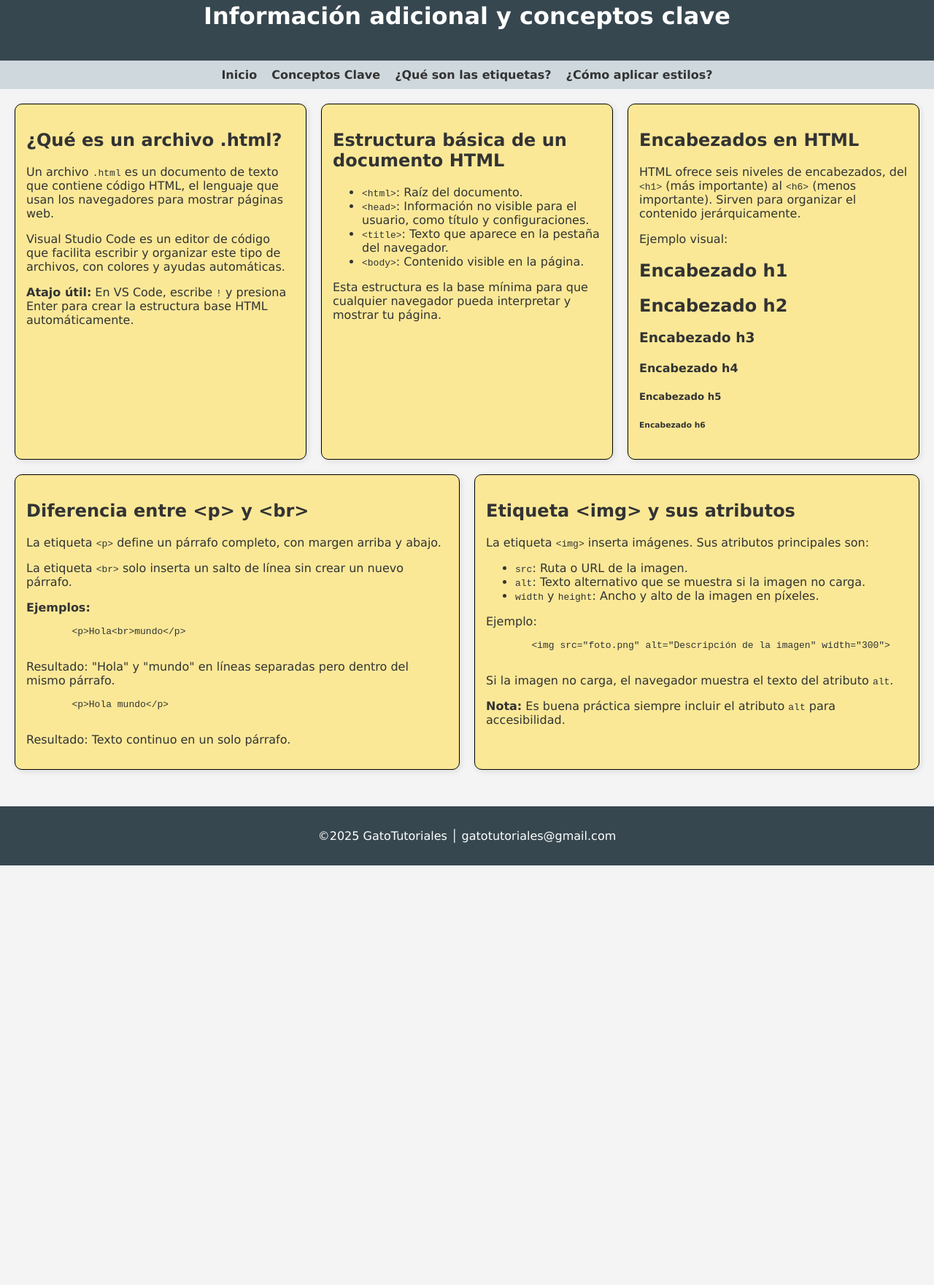
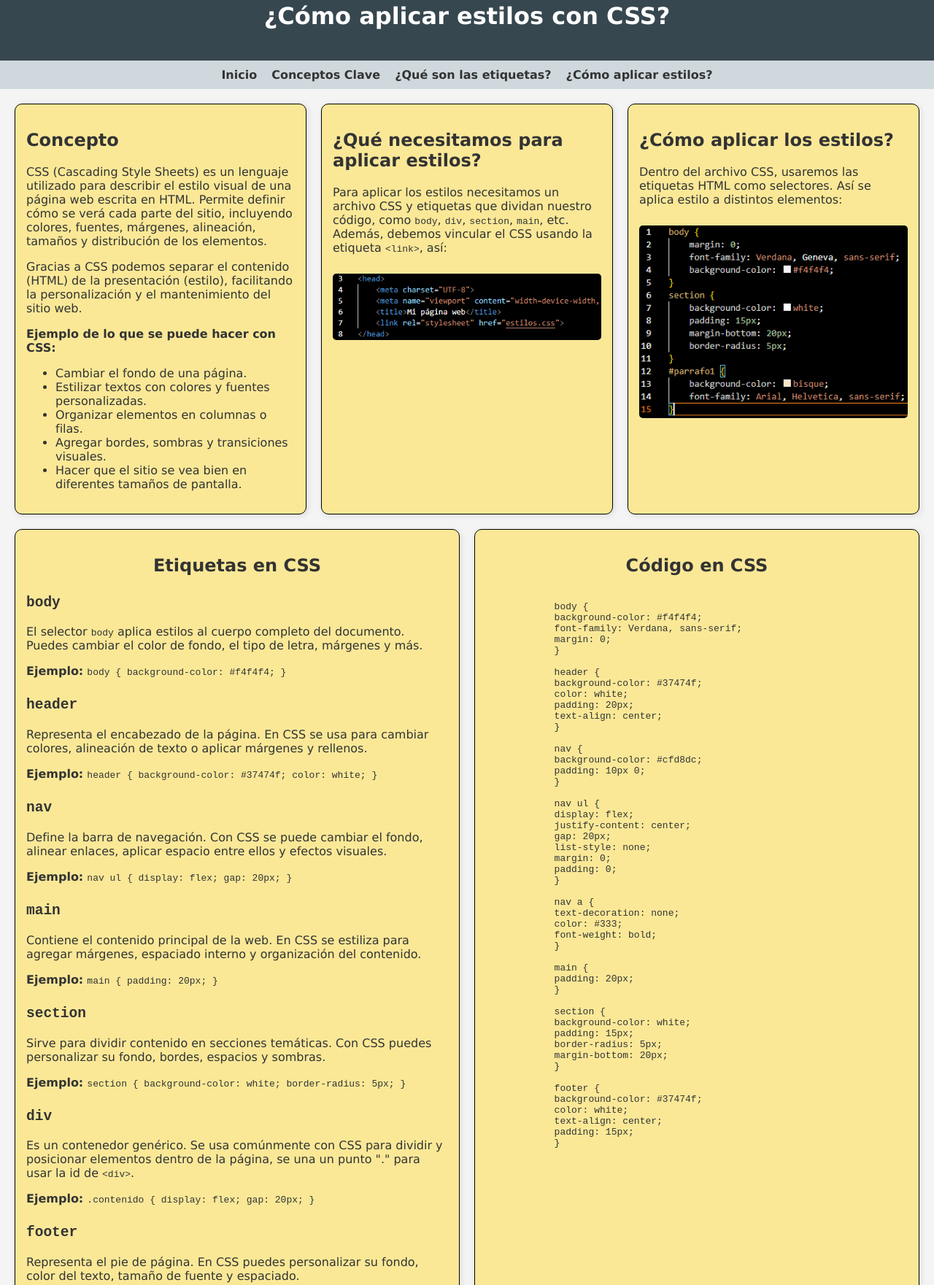
Before and after one commit to Un-mishi/pagina-web, a plain HTML site: page extras.html in a window 1280 px wide. Shown: the part 38-1799 px from the top of the page at 73% size. Before the commit the page ends 1224 px from the top, so only its background shows below. Drawn offline with Linux system fonts and the light colour scheme.

Commit message:
Update extras.html

```diff
--- a/extras.html
+++ b/extras.html
@@ -1,14 +1,15 @@
 <!DOCTYPE html>
 <html lang="es">
 <head>
-  <meta charset="UTF-8" />
-  <meta name="viewport" content="width=device-width, initial-scale=1.0"/>
-  <title>Tutorial</title>
-  <link rel="stylesheet" href="estilos.css" />
+  <meta charset="UTF-8">
+  <meta name="viewport" content="width=device-width, initial-scale=1.0">
+  <title>Estilos en CSS</title>
+  <link rel="stylesheet" href="estilos.css">
 </head>
 <body>
+
   <header>
-    <h1>Información adicional y conceptos clave</h1>
+    <h1>¿Cómo aplicar estilos con CSS?</h1>
   </header>
 
   <nav>
@@ -23,69 +24,120 @@
   <main>
   <div class="contenido">
     <section class="bloque">
-        <h2>¿Qué es un archivo .html?</h2>
-        <p>Un archivo <code>.html</code> es un documento de texto que contiene código HTML, el lenguaje que usan los navegadores para mostrar páginas web.</p>
-        <p>Visual Studio Code es un editor de código que facilita escribir y organizar este tipo de archivos, con colores y ayudas automáticas.</p>
-        <p><strong>Atajo útil:</strong> En VS Code, escribe <code>!</code> y presiona Enter para crear la estructura base HTML automáticamente.</p>
+  <h2>Concepto</h2>
+  <p>CSS (Cascading Style Sheets) es un lenguaje utilizado para describir el estilo visual de una página web escrita en HTML. Permite definir cómo se verá cada parte del sitio, incluyendo colores, fuentes, márgenes, alineación, tamaños y distribución de los elementos.</p>
+  <p>Gracias a CSS podemos separar el contenido (HTML) de la presentación (estilo), facilitando la personalización y el mantenimiento del sitio web.</p>
+  <p><strong>Ejemplo de lo que se puede hacer con CSS:</strong></p>
+  <ul>
+    <li>Cambiar el fondo de una página.</li>
+    <li>Estilizar textos con colores y fuentes personalizadas.</li>
+    <li>Organizar elementos en columnas o filas.</li>
+    <li>Agregar bordes, sombras y transiciones visuales.</li>
+    <li>Hacer que el sitio se vea bien en diferentes tamaños de pantalla.</li>
+  </ul>
 </section>
 
     <section class="bloque">
-        <h2>Estructura básica de un documento HTML</h2>
-        <ul>
-            <li><code>&lt;html&gt;</code>: Raíz del documento.</li>
-            <li><code>&lt;head&gt;</code>: Información no visible para el usuario, como título y configuraciones.</li>
-            <li><code>&lt;title&gt;</code>: Texto que aparece en la pestaña del navegador.</li>
-            <li><code>&lt;body&gt;</code>: Contenido visible en la página.</li>
-        </ul>
-        <p>Esta estructura es la base mínima para que cualquier navegador pueda interpretar y mostrar tu página.</p>
+      <h2>¿Qué necesitamos para aplicar estilos?</h2>
+      <p>Para aplicar los estilos necesitamos un archivo CSS y etiquetas que dividan nuestro código, como <code>body</code>, <code>div</code>, <code>section</code>, <code>main</code>, etc. Además, debemos vincular el CSS usando la etiqueta <code>&lt;link&gt;</code>, así:</p>
+      <a href="a8.png" target="_blank"><img src="a8.png" alt="Ejemplo de link CSS"></a>
     </section>
 
     <section class="bloque">
-        <h2>Encabezados en HTML</h2>
-        <p>HTML ofrece seis niveles de encabezados, del <code>&lt;h1&gt;</code> (más importante) al <code>&lt;h6&gt;</code> (menos importante). Sirven para organizar el contenido jerárquicamente.</p>
-        <p>Ejemplo visual:</p>
-        <h1>Encabezado h1</h1>
-        <h2>Encabezado h2</h2>
-        <h3>Encabezado h3</h3>
-        <h4>Encabezado h4</h4>
-        <h5>Encabezado h5</h5>
-        <h6>Encabezado h6</h6>
+      <h2>¿Cómo aplicar los estilos?</h2>
+      <p>Dentro del archivo CSS, usaremos las etiquetas HTML como selectores. Así se aplica estilo a distintos elementos:</p>
+      <a href="a9.png" target="_blank"><img src="a9.png" alt="Ejemplo CSS"></a>
     </section>
 
     <section class="bloque">
-        <h2>Diferencia entre &lt;p&gt; y &lt;br&gt;</h2>
-        <p>La etiqueta <code>&lt;p&gt;</code> define un párrafo completo, con margen arriba y abajo.</p>
-        <p>La etiqueta <code>&lt;br&gt;</code> solo inserta un salto de línea sin crear un nuevo párrafo.</p>
-        <p><strong>Ejemplos:</strong></p>
-        <pre>
-        &lt;p&gt;Hola&lt;br&gt;mundo&lt;/p&gt;
-        </pre>
-        <p>Resultado: "Hola" y "mundo" en líneas separadas pero dentro del mismo párrafo.</p>
-        <pre>
-        &lt;p&gt;Hola mundo&lt;/p&gt;
-        </pre>
-        <p>Resultado: Texto continuo en un solo párrafo.</p>
+        <h2><center>Etiquetas en CSS</center></h2>
+        <h2><code>body</code></h2>
+        <p>El selector <code>body</code> aplica estilos al cuerpo completo del documento. Puedes cambiar el color de fondo, el tipo de letra, márgenes y más.</p>
+        <p><strong>Ejemplo:</strong> <code>body { background-color: #f4f4f4; }</code></p>
+        <h2><code>header</code></h2>
+        <p>Representa el encabezado de la página. En CSS se usa para cambiar colores, alineación de texto o aplicar márgenes y rellenos.</p>
+        <p><strong>Ejemplo:</strong> <code>header { background-color: #37474f; color: white; }</code></p>
+        <h2><code>nav</code></h2>
+        <p>Define la barra de navegación. Con CSS se puede cambiar el fondo, alinear enlaces, aplicar espacio entre ellos y efectos visuales.</p>
+        <p><strong>Ejemplo:</strong> <code>nav ul { display: flex; gap: 20px; }</code></p>
+        <h2><code>main</code></h2>
+        <p>Contiene el contenido principal de la web. En CSS se estiliza para agregar márgenes, espaciado interno y organización del contenido.</p>
+        <p><strong>Ejemplo:</strong> <code>main { padding: 20px; }</code></p>
+        <h2><code>section</code></h2>
+        <p>Sirve para dividir contenido en secciones temáticas. Con CSS puedes personalizar su fondo, bordes, espacios y sombras.</p>
+        <p><strong>Ejemplo:</strong> <code>section { background-color: white; border-radius: 5px; }</code></p>
+        <h2><code>div</code></h2>
+        <p>Es un contenedor genérico. Se usa comúnmente con CSS para dividir y posicionar elementos dentro de la página, se una un punto "." para usar la id de <code>&lt;div&gt;</code>.</p>
+        <p><strong>Ejemplo:</strong> <code>.contenido { display: flex; gap: 20px; }</code></p>
+        <h2><code>footer</code></h2>
+        <p>Representa el pie de página. En CSS puedes personalizar su fondo, color del texto, tamaño de fuente y espaciado.</p>
+        <p><strong>Ejemplo:</strong> <code>footer { text-align: center; padding: 15px; }</code></p>
+        <h2><code>a</code></h2>
+        <p>Es el enlace a otra página o sección. En CSS puedes modificar su color, quitar subrayado y agregar efectos al pasar el cursor.</p>
+        <p><strong>Ejemplo:</strong> <code>a:hover { color: #00695c; }</code></p>
     </section>
+    <section class="bloque">
+        <h2><center>Código en CSS</center></h2>
+        <pre><code>
+            body {
+            background-color: #f4f4f4;
+            font-family: Verdana, sans-serif;
+            margin: 0;
+            }
 
-        <section class="bloque">
-        <h2>Etiqueta &lt;img&gt; y sus atributos</h2>
-        <p>La etiqueta <code>&lt;img&gt;</code> inserta imágenes. Sus atributos principales son:</p>
-        <ul>
-            <li><code>src</code>: Ruta o URL de la imagen.</li>
-            <li><code>alt</code>: Texto alternativo que se muestra si la imagen no carga.</li>
-            <li><code>width</code> y <code>height</code>: Ancho y alto de la imagen en píxeles.</li>
-        </ul>
-        <p>Ejemplo:</p>
-        <pre>
-        &lt;img src="foto.png" alt="Descripción de la imagen" width="300"&gt;
-        </pre>
-        <p>Si la imagen no carga, el navegador muestra el texto del atributo <code>alt</code>.</p>
-        <p><strong>Nota:</strong> Es buena práctica siempre incluir el atributo <code>alt</code> para accesibilidad.</p>
+            header {
+            background-color: #37474f;
+            color: white;
+            padding: 20px;
+            text-align: center;
+            }
+
+            nav {
+            background-color: #cfd8dc;
+            padding: 10px 0;
+            }
+
+            nav ul {
+            display: flex;
+            justify-content: center;
+            gap: 20px;
+            list-style: none;
+            margin: 0;
+            padding: 0;
+            }
+
+            nav a {
+            text-decoration: none;
+            color: #333;
+            font-weight: bold;
+            }
+
+            main {
+            padding: 20px;
+            }
+
+            section {
+            background-color: white;
+            padding: 15px;
+            border-radius: 5px;
+            margin-bottom: 20px;
+            }
+
+            footer {
+            background-color: #37474f;
+            color: white;
+            text-align: center;
+            padding: 15px;
+            }
+        </code></pre>
     </section>
   </div>
 </main>
+
+
   <footer>
     <p>&copy;2025 GatoTutoriales │ gatotutoriales@gmail.com</p>
   </footer>
+
 </body>
 </html>
```
Lines whose indentation alone changed are shown as unchanged.
